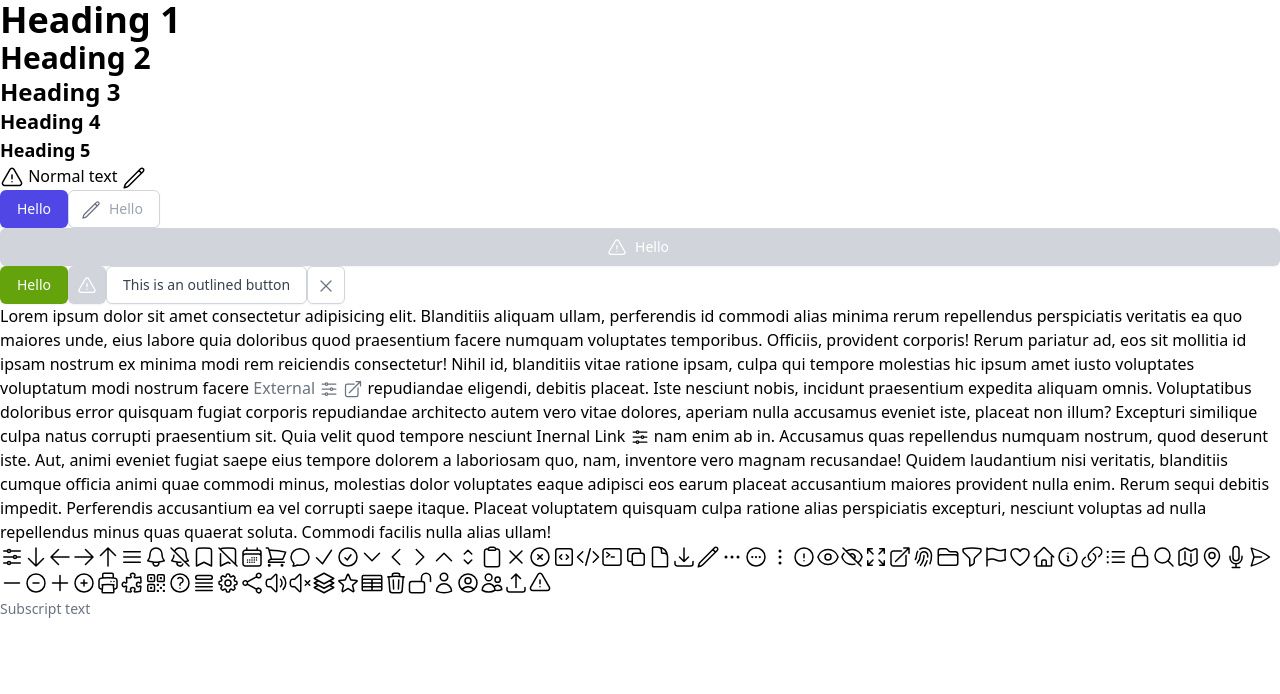
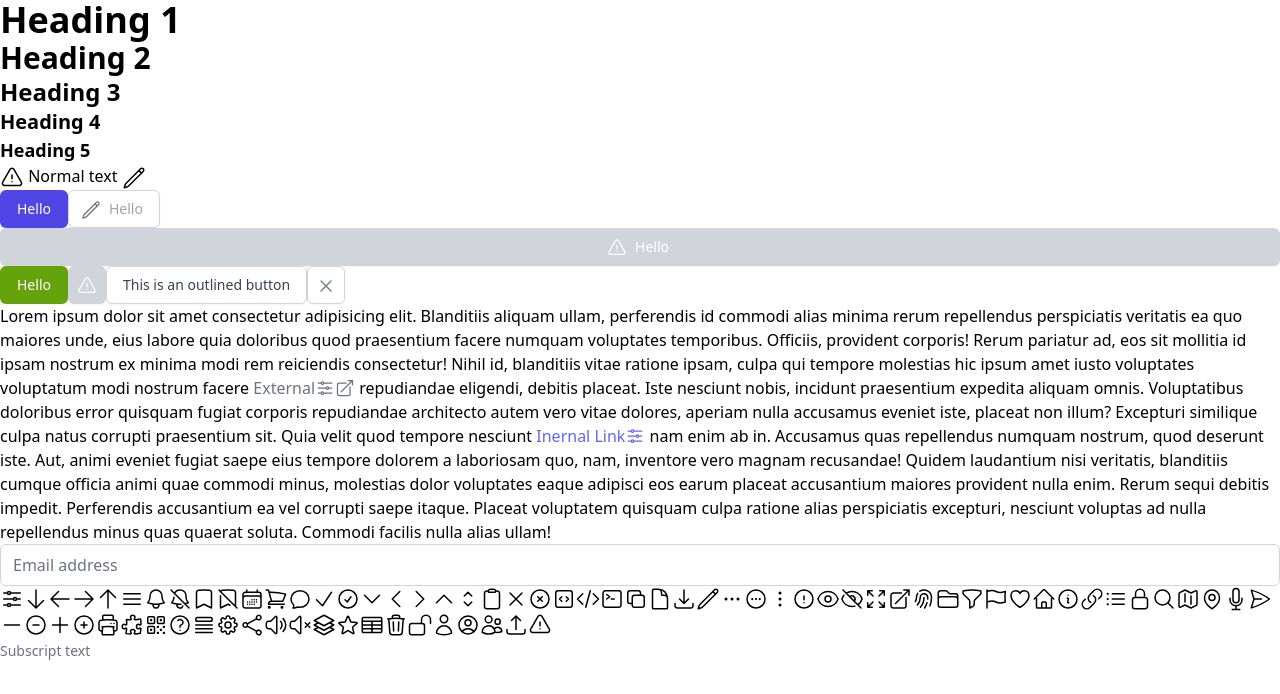
Before and after one commit to matthiebl/mtwui, a React (Vite) app: page / in a window 1280 px wide. Shown: the top 694 px of the page. Built offline with nearby package versions, Linux system fonts and the light colour scheme.

Commit message:
Add Input Component (#11)
* Add primary style and center align icons

* Add basic input attributes

```diff
--- a/src/App.tsx
+++ b/src/App.tsx
@@ -1,8 +1,12 @@
+import React from 'react'
 import { BrowserRouter, Route, Routes } from 'react-router-dom'
-import { Box, Button, Icon, Link } from './components'
+import { Box, Button, Icon, Input, Link } from './components'
 import { IconType } from './internal/icons'
 
-const App = () => (
+const App = () => {
+    const [v1, setV1] = React.useState('')
+
+    return (
         <BrowserRouter>
             <Routes>
                 <Route
@@ -34,23 +38,24 @@ const App = () => (
                             </Box>
                             <Box variant='p'>
                                 Lorem ipsum dolor sit amet consectetur adipisicing elit. Blanditiis aliquam ullam, perferendis id commodi alias minima rerum repellendus perspiciatis veritatis ea quo
-                            maiores unde, eius labore quia doloribus quod praesentium facere numquam voluptates temporibus. Officiis, provident corporis! Rerum pariatur ad, eos sit mollitia id ipsam
-                            nostrum ex minima modi rem reiciendis consectetur! Nihil id, blanditiis vitae ratione ipsam, culpa qui tempore molestias hic ipsum amet iusto voluptates voluptatum modi
-                            nostrum facere{' '}
+                                maiores unde, eius labore quia doloribus quod praesentium facere numquam voluptates temporibus. Officiis, provident corporis! Rerum pariatur ad, eos sit mollitia id
+                                ipsam nostrum ex minima modi rem reiciendis consectetur! Nihil id, blanditiis vitae ratione ipsam, culpa qui tempore molestias hic ipsum amet iusto voluptates
+                                voluptatum modi nostrum facere{' '}
                                 <Link href='#' icon='adjustments' color='link' disabled>
                                     External
                                 </Link>{' '}
-                            repudiandae eligendi, debitis placeat. Iste nesciunt nobis, incidunt praesentium expedita aliquam omnis. Voluptatibus doloribus error quisquam fugiat corporis repudiandae
-                            architecto autem vero vitae dolores, aperiam nulla accusamus eveniet iste, placeat non illum? Excepturi similique culpa natus corrupti praesentium sit. Quia velit quod
-                            tempore nesciunt{' '}
-                            <Link variant='internal' href='#' icon='adjustments' color='inherit'>
+                                repudiandae eligendi, debitis placeat. Iste nesciunt nobis, incidunt praesentium expedita aliquam omnis. Voluptatibus doloribus error quisquam fugiat corporis
+                                repudiandae architecto autem vero vitae dolores, aperiam nulla accusamus eveniet iste, placeat non illum? Excepturi similique culpa natus corrupti praesentium sit. Quia
+                                velit quod tempore nesciunt{' '}
+                                <Link variant='internal' href='#' icon='adjustments' color='primary'>
                                     Inernal Link
                                 </Link>{' '}
-                            nam enim ab in. Accusamus quas repellendus numquam nostrum, quod deserunt iste. Aut, animi eveniet fugiat saepe eius tempore dolorem a laboriosam quo, nam, inventore vero
-                            magnam recusandae! Quidem laudantium nisi veritatis, blanditiis cumque officia animi quae commodi minus, molestias dolor voluptates eaque adipisci eos earum placeat
-                            accusantium maiores provident nulla enim. Rerum sequi debitis impedit. Perferendis accusantium ea vel corrupti saepe itaque. Placeat voluptatem quisquam culpa ratione alias
-                            perspiciatis excepturi, nesciunt voluptas ad nulla repellendus minus quas quaerat soluta. Commodi facilis nulla alias ullam!
+                                nam enim ab in. Accusamus quas repellendus numquam nostrum, quod deserunt iste. Aut, animi eveniet fugiat saepe eius tempore dolorem a laboriosam quo, nam, inventore
+                                vero magnam recusandae! Quidem laudantium nisi veritatis, blanditiis cumque officia animi quae commodi minus, molestias dolor voluptates eaque adipisci eos earum
+                                placeat accusantium maiores provident nulla enim. Rerum sequi debitis impedit. Perferendis accusantium ea vel corrupti saepe itaque. Placeat voluptatem quisquam culpa
+                                ratione alias perspiciatis excepturi, nesciunt voluptas ad nulla repellendus minus quas quaerat soluta. Commodi facilis nulla alias ullam!
                             </Box>
+                            <Input type='number' value={v1} placeholder='Email address' onChange={detail => setV1(detail.value)} />
                             <IconShowcase />
                             <Box margin={{ b: 'xs' }}></Box>
                             <Box variant='sub'>Subscript text</Box>
@@ -60,6 +65,7 @@ const App = () => (
             </Routes>
         </BrowserRouter>
     )
+}
 
 export default App
 
--- /dev/null
+++ b/src/components/Input.tsx
@@ -0,0 +1,52 @@
+import React from 'react'
+
+type InputDetail = {
+    event: any
+    value: string
+    lastValue: string
+}
+
+export interface InputProps {
+    // Properties
+    value: string
+    placeholder?: string
+    readOnly?: boolean
+    required?: boolean
+    type?: 'text' | 'email' | 'password' | 'number'
+
+    // Events
+    onChange?: (detail: InputDetail) => any
+}
+
+export const Input: React.FC<InputProps> = ({ value, placeholder, readOnly = false, required = false, type = 'text', onChange }) => {
+    const id = crypto.randomUUID()
+
+    const _onChange: React.ChangeEventHandler<HTMLInputElement> = event => {
+        if (onChange) {
+            onChange({
+                event,
+                value: event.target.value,
+                lastValue: value,
+            })
+        }
+    }
+
+    return (
+        <div>
+            <label htmlFor={id} className='sr-only'>
+                {placeholder || `${type} input`}
+            </label>
+            <input
+                id={id}
+                type={type}
+                value={value}
+                placeholder={placeholder}
+                readOnly={readOnly}
+                required={required}
+                onChange={_onChange}
+                onWheel={event => event.currentTarget.blur()}
+                className='w-full appearance-none rounded-md border border-gray-300 px-3 py-2 text-gray-900 placeholder-gray-500 focus:border-indigo-500 focus:outline-none focus:ring-1 focus:ring-indigo-500'
+            />
+        </div>
+    )
+}
--- a/src/components/Link.tsx
+++ b/src/components/Link.tsx
@@ -3,7 +3,7 @@ import { classNames } from '../internal/class-compiler'
 import { IconType } from '../internal/icons'
 import { Icon } from './Icon'
 
-type LinkColor = 'link' | 'inherit'
+type LinkColor = 'link' | 'primary' | 'inherit'
 
 type LinkDetail = {
     href: string
@@ -38,7 +38,7 @@ export const Link: React.FC<LinkProps> = ({ variant = 'external', color = 'link'
         }
     }
 
-    const styles = classNames('underline-offset-2 hover:underline aria-disabled:pointer-events-none aria-disabled:text-gray-500', LinkColorStyles[color])
+    const styles = classNames('inline-flex items-center underline-offset-2 hover:underline aria-disabled:pointer-events-none aria-disabled:text-gray-500', LinkColorStyles[color])
 
     if (variant === 'external') {
         return (
@@ -70,5 +70,6 @@ export const Link: React.FC<LinkProps> = ({ variant = 'external', color = 'link'
 
 const LinkColorStyles: Record<LinkColor, string> = {
     link: 'text-sky-500',
+    primary: 'text-indigo-500',
     inherit: 'text-inherit',
 }
--- a/src/components/index.ts
+++ b/src/components/index.ts
@@ -1,4 +1,5 @@
 export * from './Box'
 export * from './Button'
 export * from './Icon'
+export * from './Input'
 export * from './Link'
```
Lines whose indentation alone changed are shown as unchanged.
